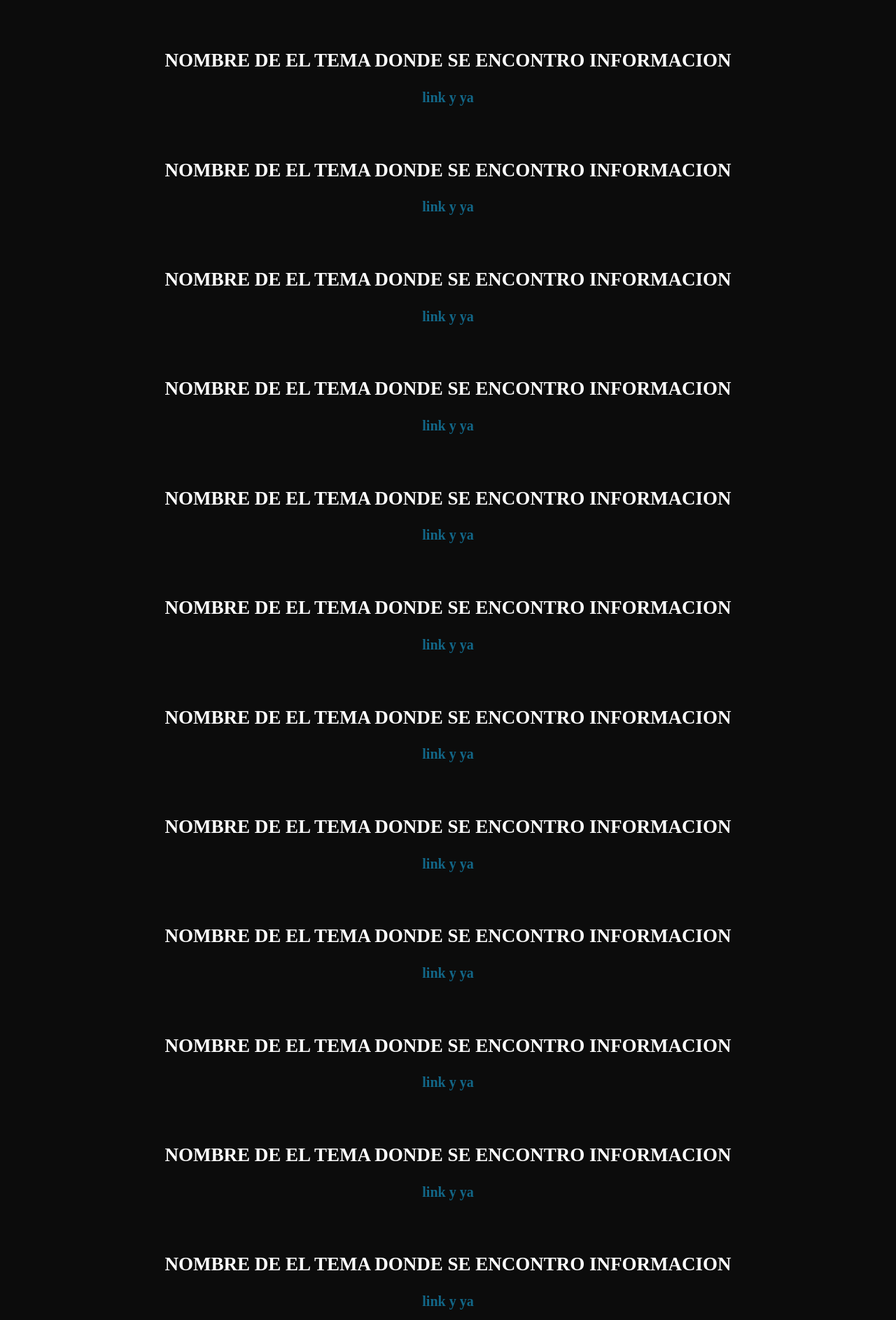
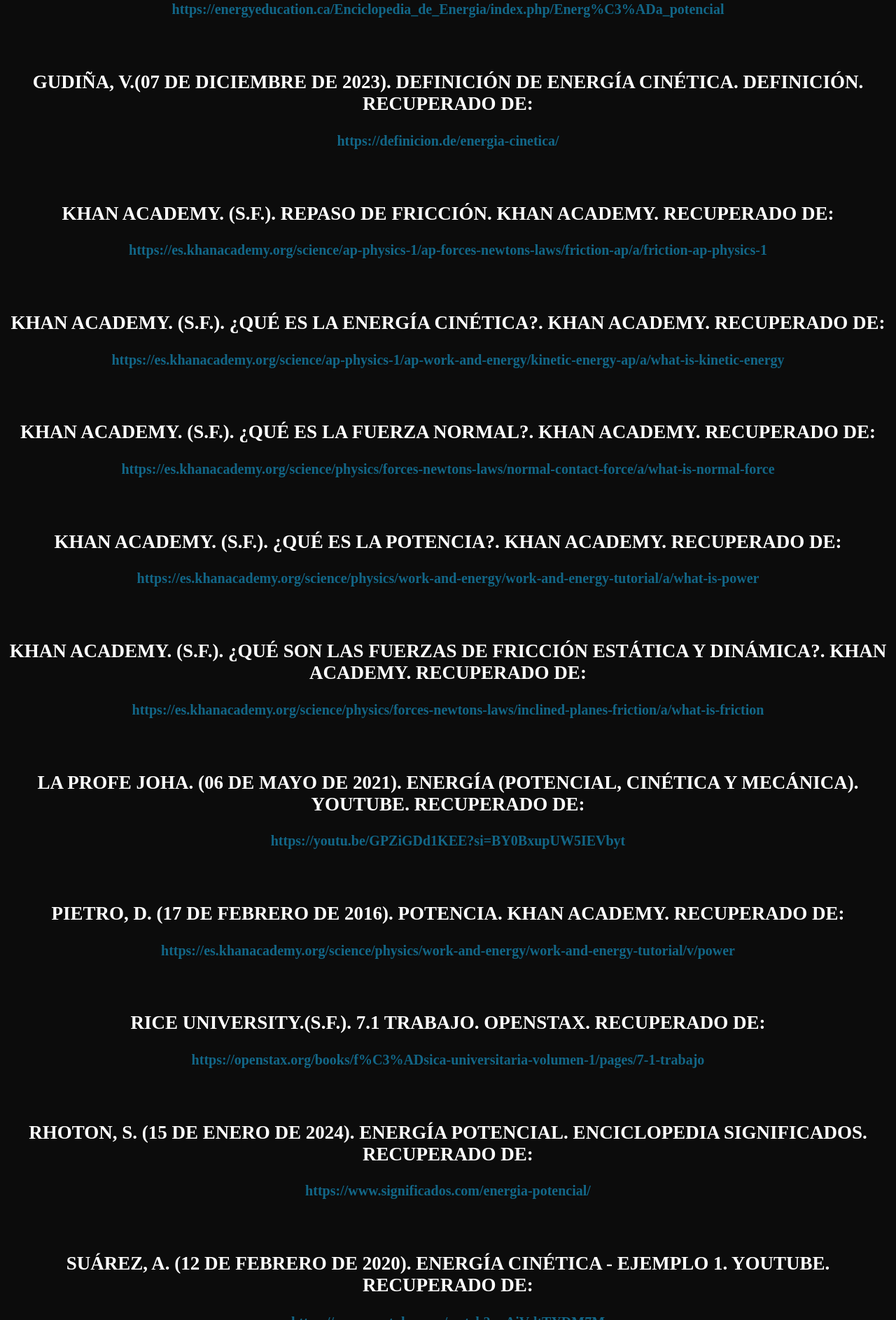
Before and after one commit to OalMed/ProyectoFisica, a plain HTML site: page HTMLS/bibliografias.html in a window 1280 px wide. Shown: the part 914-2800 px from the top of the page at 70% size. Drawn offline with nearby package versions, Linux system fonts and the light colour scheme.

Commit message:
bibliografías listas y acomodadas

```diff
--- a/HTMLS/bibliografias.html
+++ b/HTMLS/bibliografias.html
@@ -51,93 +51,89 @@
     <div class="contenido">
         <div class="contenido_del_contenidoxdxd">
             <div class="bib">
-                <h1>nombre de el tema donde se encontro informacion1</h1>
-
-                <a href="#">
+                <h1>Coluccio, E.(01 de junio de 2021). Energía cinética. Concepto. Recuperado de:</h1>
+                <a href="https://concepto.de/energia-cinetica/">
                     <p>
-                        https://drive.google.com/drive/folders/1oeFq90sjmTy9CGSkfEBoAgw3bxbboYvq
+                        https://concepto.de/energia-cinetica/
                     </p>
                 </a>
-
-
-
             </div>
             <div class="bib">
-                <h1>nombre de el tema donde se encontro informacion</h1>
-                <a href="#">link y ya</a>
+                <h1>Coluccio, E.(03 de noviembre de 2021). Trabajo (Física). Concepto. Recuperado de:</h1>
+                <a href="https://concepto.de/trabajo-en-fisica/#ixzz8bjv8RpxZ">https://concepto.de/trabajo-en-fisica/#ixzz8bjv8RpxZ</a>
             </div>
             <div class="bib">
-                <h1>nombre de el tema donde se encontro informacion</h1>
-                <a href="#">link y ya</a>
+                <h1>EnergyEducation. (s.f.). Energía potencial. Enciclopedia de Energía. Recuperado de:</h1>
+                <a href="https://energyeducation.ca/Enciclopedia_de_Energia/index.php/Energ%C3%ADa_potencial">https://energyeducation.ca/Enciclopedia_de_Energia/index.php/Energ%C3%ADa_potencial</a>
             </div>
             <div class="bib">
-                <h1>nombre de el tema donde se encontro informacion</h1>
-                <a href="#">link y ya</a>
+                <h1>Gudiña, V.(07 de diciembre de 2023). Definición de energía cinética. Definición. Recuperado de:</h1>
+                <a href="https://definicion.de/energia-cinetica/">https://definicion.de/energia-cinetica/ </a>
             </div>
             <div class="bib">
-                <h1>nombre de el tema donde se encontro informacion</h1>
-                <a href="#">link y ya</a>
+                <h1>Khan Academy. (s.f.). Repaso de fricción. Khan Academy. Recuperado de:</h1>
+                <a href="https://es.khanacademy.org/science/ap-physics-1/ap-forces-newtons-laws/friction-ap/a/friction-ap-physics-1">https://es.khanacademy.org/science/ap-physics-1/ap-forces-newtons-laws/friction-ap/a/friction-ap-physics-1</a>
             </div>
             <div class="bib">
-                <h1>nombre de el tema donde se encontro informacion</h1>
-                <a href="#">link y ya</a>
+                <h1>Khan Academy. (s.f.). ¿Qué es la energía cinética?. Khan Academy. Recuperado de:</h1>
+                <a href=" https://es.khanacademy.org/science/ap-physics-1/ap-work-and-energy/kinetic-energy-ap/a/what-is-kinetic-energy"> https://es.khanacademy.org/science/ap-physics-1/ap-work-and-energy/kinetic-energy-ap/a/what-is-kinetic-energy</a>
             </div>
             <div class="bib">
-                <h1>nombre de el tema donde se encontro informacion</h1>
-                <a href="#">link y ya</a>
+                <h1>Khan Academy. (s.f.). ¿Qué es la fuerza normal?. Khan Academy. Recuperado de:</h1>
+                <a href="https://es.khanacademy.org/science/physics/forces-newtons-laws/normal-contact-force/a/what-is-normal-force">https://es.khanacademy.org/science/physics/forces-newtons-laws/normal-contact-force/a/what-is-normal-force</a>
             </div>
             <div class="bib">
-                <h1>nombre de el tema donde se encontro informacion</h1>
-                <a href="#">link y ya</a>
+                <h1>Khan Academy. (s.f.). ¿Qué es la potencia?. Khan Academy. Recuperado de:</h1>
+                <a href="https://es.khanacademy.org/science/physics/work-and-energy/work-and-energy-tutorial/a/what-is-power">https://es.khanacademy.org/science/physics/work-and-energy/work-and-energy-tutorial/a/what-is-power</a>
             </div>
             <div class="bib">
-                <h1>nombre de el tema donde se encontro informacion</h1>
-                <a href="#">link y ya</a>
+                <h1>Khan Academy. (s.f.). ¿Qué son las fuerzas de fricción estática y dinámica?. Khan Academy. Recuperado de:</h1>
+                <a href="https://es.khanacademy.org/science/physics/forces-newtons-laws/inclined-planes-friction/a/what-is-friction">https://es.khanacademy.org/science/physics/forces-newtons-laws/inclined-planes-friction/a/what-is-friction</a>
             </div>
             <div class="bib">
-                <h1>nombre de el tema donde se encontro informacion</h1>
-                <a href="#">link y ya</a>
+                <h1>La profe Joha. (06 de mayo de 2021). Energía (Potencial, Cinética y Mecánica). YouTUbe. Recuperado de:</h1>
+                <a href="https://youtu.be/GPZiGDd1KEE?si=BY0BxupUW5IEVbyt">https://youtu.be/GPZiGDd1KEE?si=BY0BxupUW5IEVbyt</a>
             </div>
             <div class="bib">
-                <h1>nombre de el tema donde se encontro informacion</h1>
-                <a href="#">link y ya</a>
+                <h1>Pietro, D. (17 de febrero de 2016). Potencia. Khan Academy. Recuperado de:</h1>
+                <a href="https://es.khanacademy.org/science/physics/work-and-energy/work-and-energy-tutorial/v/power">https://es.khanacademy.org/science/physics/work-and-energy/work-and-energy-tutorial/v/power</a>
             </div>
             <div class="bib">
-                <h1>nombre de el tema donde se encontro informacion</h1>
-                <a href="#">link y ya</a>
+                <h1>Rice University.(s.f.). 7.1 Trabajo. openstax. Recuperado de:</h1>
+                <a href="https://openstax.org/books/f%C3%ADsica-universitaria-volumen-1/pages/7-1-trabajo">https://openstax.org/books/f%C3%ADsica-universitaria-volumen-1/pages/7-1-trabajo</a>
             </div>
             <div class="bib">
-                <h1>nombre de el tema donde se encontro informacion</h1>
-                <a href="#">link y ya</a>
+                <h1>Rhoton, S. (15 de enero de 2024). Energía Potencial. Enciclopedia Significados. Recuperado de:</h1>
+                <a href=" https://www.significados.com/energia-potencial/"> https://www.significados.com/energia-potencial/</a>
             </div>
             <div class="bib">
-                <h1>nombre de el tema donde se encontro informacion</h1>
-                <a href="#">link y ya</a>
+                <h1>Suárez, A. (12 de febrero de 2020). Energía cinética - Ejemplo 1. YouTube. Recuperado de:</h1>
+                <a href="https://www.youtube.com/watch?v=AiVdtTYDM7M">https://www.youtube.com/watch?v=AiVdtTYDM7M</a>
             </div>
             <div class="bib">
-                <h1>nombre de el tema donde se encontro informacion</h1>
-                <a href="#">link y ya</a>
+                <h1>Suárez, A. (05 de septiembre de 2016). Ejercicios resueltos - Energía potencial (pate 1). YouTube. Recuperado de:</h1>
+                <a href="https://youtu.be/_cl8lwNTPdA?si=USpoMI8ZlAjFOItN">https://youtu.be/_cl8lwNTPdA?si=USpoMI8ZlAjFOItN</a>
             </div>
             <div class="bib">
-                <h1>nombre de el tema donde se encontro informacion</h1>
-                <a href="#">link y ya</a>
+                <h1>Susi Profe. (02 de junio de 2021). TRABAJO Sin Rozamiento 🏋️‍♂️ Concepto, Fórmula y Problemas. YouTube. Recuperado de:</h1>
+                <a href="https://www.youtube.com/watch?v=Xptwydr5jXc">https://www.youtube.com/watch?v=Xptwydr5jXc</a>
             </div>
             <div class="bib">
-                <h1>nombre de el tema donde se encontro informacion</h1>
-                <a href="#">link y ya</a>
+                <h1>Wikipedia. (03 de enero de 2024). Potencia (física). Wikipedia.. Recuperado de:</h1>
+                <a href="https://es.wikipedia.org/wiki/Potencia_(f%C3%ADsica)">https://es.wikipedia.org/wiki/Potencia_(f%C3%ADsica)</a>
             </div>
             <div class="bib">
-                <h1>nombre de el tema donde se encontro informacion</h1>
-                <a href="#">link y ya</a>
+                <h1>Wikipedia. (19 de abril de 2024). Fricción. Wikipedia. Recuperado de:</h1>
+                <a href="https://es.wikipedia.org/wiki/Fricci%C3%B3n">https://es.wikipedia.org/wiki/Fricci%C3%B3n</a>
             </div>
-            <div class="bib">
+            <!--div class="bib">
                 <h1>nombre de el tema donde se encontro informacion</h1>
                 <a href="#">link y ya</a>
             </div>
             <div class="bib">
                 <h1>nombre de el tema donde se encontro informacion</h1>
                 <a href="#">link y ultimo</a>
-            </div>
+            </div-->
         </div>
     </div>
     <div class="btn">
```
